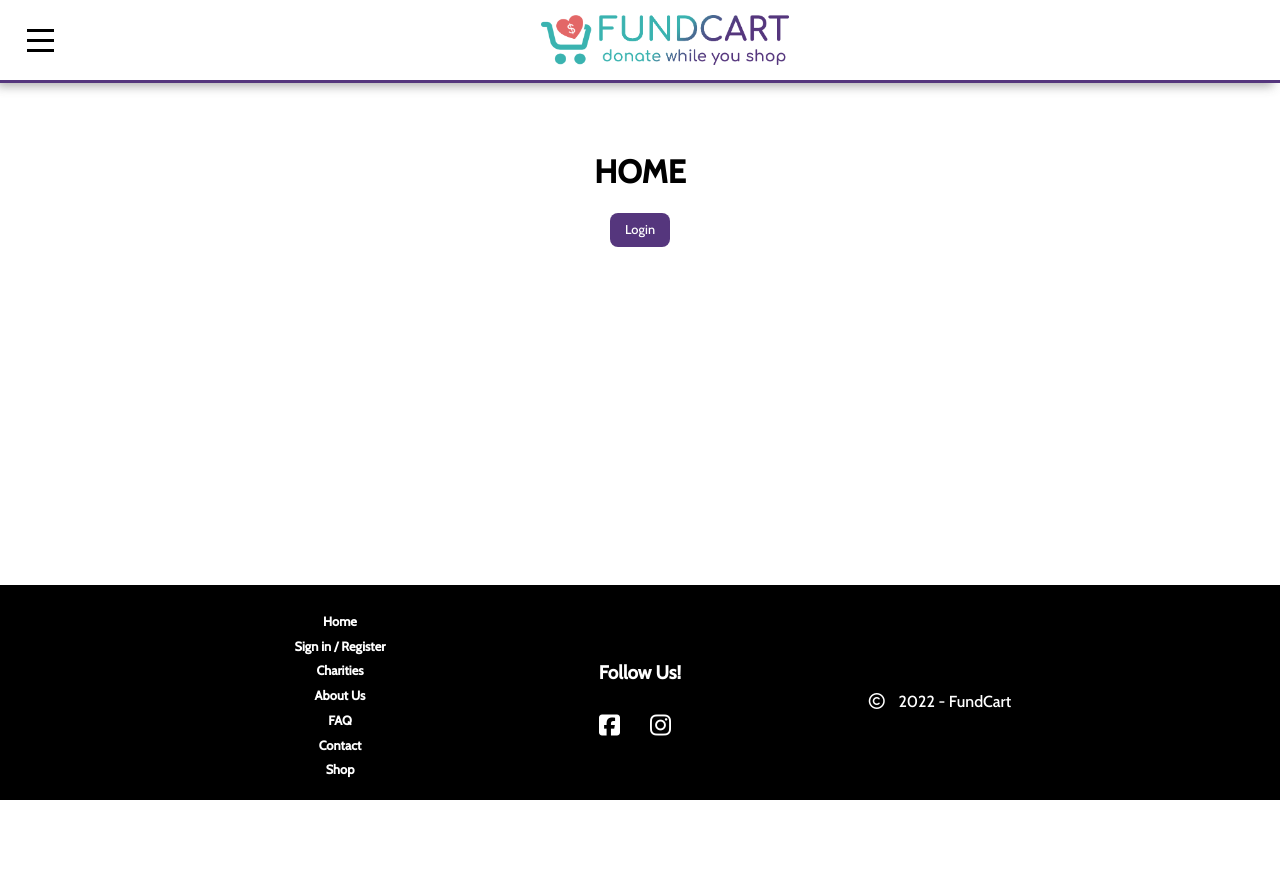
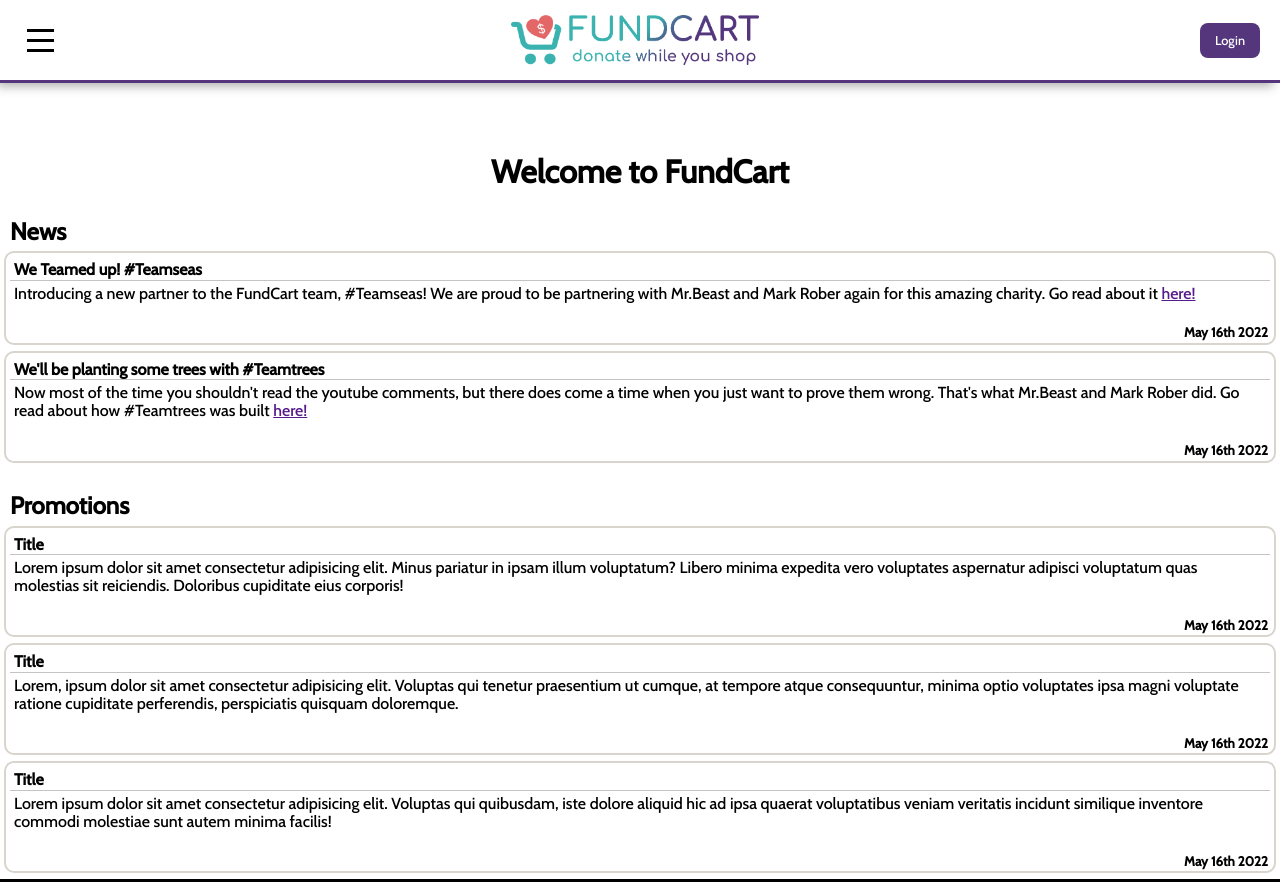
Before and after one commit to isaacrudy/2800-202210-BBY18, a website: page public/index.html in a window 1280 px wide. Shown: the top 882 px of the page. Before the commit the page ends 800 px from the top, so only its background shows below. Drawn offline with nearby package versions, Linux system fonts and the light colour scheme.

Commit message:
Landing Page version 0.1
Added news and promotions with styling. No js implemented yet

```diff
--- a/public/css/main.css
+++ b/public/css/main.css
@@ -17,7 +17,7 @@
 @import url('pages/admin.css');
 @import url('pages/account_info.css');
 @import url('pages/home.css');
-
+@import url('pages/landing.css');
 
 
 /*
--- /dev/null
+++ b/public/css/pages/landing.css
@@ -0,0 +1,25 @@
+.container{
+    border-style: solid;
+    border-width: 2px;
+    border-radius: 10px;
+    border-color: rgb(217, 212, 205);
+    margin: 6px 4px;
+}
+.content{
+    margin: 4px 8px;
+}
+.date{
+    margin: 0px 6px 2px;
+    text-align: right;
+}
+h4{
+    margin: 8px 4px 0px;
+    padding-left: 4px;
+    border-style: solid;
+    border-width: 0rem 0rem 0.1rem 0rem;
+    border-color: rgba(60, 60, 61, 0.301);
+}
+h2{
+    padding-left: 10px;
+    margin: 5px 0px;
+}
--- a/public/index.html
+++ b/public/index.html
@@ -46,12 +46,57 @@
         </div>
 
         <div>
+            <a class="general_button" href="/login.html" id="new_user">Login</a>
         </div>
     </header>
 
     <div id="wrapper">
-        <h1>HOME</h1>
-        <a class="general_button" href="/login.html" id="new_user">Login</a>
+        <h1>Welcome to FundCart</h1>
+        <div>
+            <h2>News</h2>
+            <div id="news" class="container">
+                <h4>We Teamed up! #Teamseas</h4>
+                <p class="content">
+                    Introducing a new partner to the FundCart team, #Teamseas! We are proud to be partnering with Mr.Beast and Mark Rober again for this amazing charity. Go read about it <a href="">here!</a>
+                </p>
+                <br>
+                <h5 class="date" id="currentDate">May 16th 2022</h5>
+            </div>
+            <div id="news" class="container">
+                <h4>We'll be planting some trees with #Teamtrees</h4>
+                <p class="content">
+                    Now most of the time you shouldn't read the youtube comments, but there does come a time when you just want to prove them wrong. That's what Mr.Beast and Mark Rober did. Go read about how #Teamtrees was built <a href="">here!</a>
+                </p>
+                <br>
+                <h5 class="date" id="currentDate">May 16th 2022</h5>
+            </div>
+            <br>
+            <h2>Promotions</h2>
+            <div id="promo" class="container">
+                <h4>Title</h4>
+                <p class="content">
+                    Lorem ipsum dolor sit amet consectetur adipisicing elit. Minus pariatur in ipsam illum voluptatum? Libero minima expedita vero voluptates aspernatur adipisci voluptatum quas molestias sit reiciendis. Doloribus cupiditate eius corporis!
+                </p>
+                <br>
+                <h5 class="date" id="currentDate">May 16th 2022</h5>
+            </div>
+            <div id="promo" class="container">
+                <h4>Title</h4>
+                <p class="content">
+                    Lorem, ipsum dolor sit amet consectetur adipisicing elit. Voluptas qui tenetur praesentium ut cumque, at tempore atque consequuntur, minima optio voluptates ipsa magni voluptate ratione cupiditate perferendis, perspiciatis quisquam doloremque.
+                </p>
+                <br>
+                <h5 class="date" id="currentDate">May 16th 2022</h5>
+            </div>
+            <div id="promo" class="container">
+                <h4>Title</h4>
+                <p class="content">
+                    Lorem ipsum dolor sit amet consectetur adipisicing elit. Voluptas qui quibusdam, iste dolore aliquid hic ad ipsa quaerat voluptatibus veniam veritatis incidunt similique inventore commodi molestiae sunt autem minima facilis!
+                </p>
+                <br>
+                <h5 class="date" id="currentDate">May 16th 2022</h5>
+            </div>
+        </div>
     </div>
 
     <footer>
```
